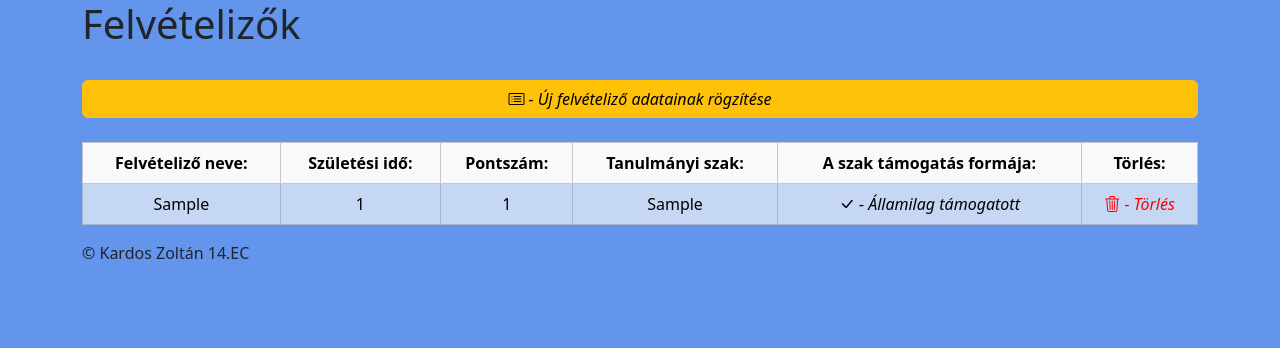
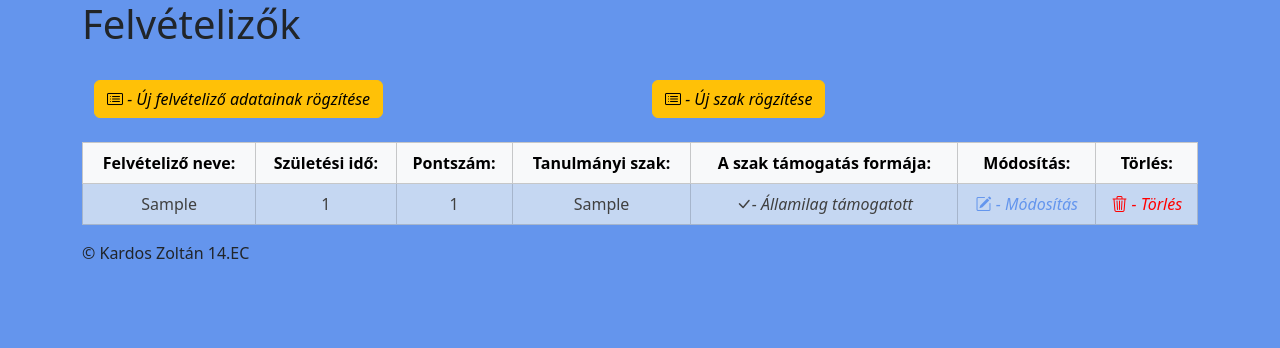
Before and after one commit to zootya/felvetelizok, a Django app: page /felviadmin/ in a window 1280 px wide. Shown: the top 348 px of the page. Run offline with Django 5.2, Linux system fonts and the light colour scheme; tables that the repository leaves empty hold one stand-in row (values such as "Sample post").

Commit message:
Szak létrehozása webfelületen

```diff
--- a/backend/felviadmin/static/styles.css
+++ b/backend/felviadmin/static/styles.css
@@ -12,6 +12,10 @@ th, tr {
     text-align: center;
 }
 
+.myadat {
+    color: #404040;
+}
+
 .ujadatlink {
     color: black;
 }
@@ -19,3 +23,7 @@ th, tr {
 .torles {
     color: red;
 }
+
+.modosit {
+    color: #6395ED;
+}
--- a/backend/felviadmin/templates/index.html
+++ b/backend/felviadmin/templates/index.html
@@ -1,17 +1,17 @@
 <!DOCTYPE html>
 <html lang="hu">
   <head>
-    <meta charset="UTF-8">
-    <meta name="viewport" content="width=device-width, initial-scale=1.0">
+    <meta charset="UTF-8" />
+    <meta name="viewport" content="width=device-width, initial-scale=1.0" />
     <title>Felvételiző - listázás, törlés</title>
 
-    <link href="https://cdn.jsdelivr.net/npm/bootstrap@5.3.3/dist/css/bootstrap.min.css" rel="stylesheet">
-    <!-- ikonok betöltése-->
-    <link rel="stylesheet" href="https://cdn.jsdelivr.net/npm/bootstrap-icons@1.11.3/font/bootstrap-icons.min.css">
+    <link href="https://cdn.jsdelivr.net/npm/bootstrap@5.3.3/dist/css/bootstrap.min.css" rel="stylesheet" />
+    <!-- ikonok betöltése -->
+    <link rel="stylesheet" href="https://cdn.jsdelivr.net/npm/bootstrap-icons@1.11.3/font/bootstrap-icons.min.css" />
 
     {% load static %}
-    <link rel="stylesheet" href="{% static 'styles.css' %}">
-    <link rel="shortcut icon" type="image/png" href="{% static 'img/favicon.png' %}">
+    <link rel="stylesheet" href="{% static 'styles.css' %}" />
+    <link rel="shortcut icon" type="image/png" href="{% static 'img/favicon.png' %}" />
   </head>
   <body>
     <div class="container">
@@ -19,17 +19,18 @@
         <h1>Felvételizők</h1>
       </header>
       <main>
-            <br>
-            <div class="d-grid gap-2">
-                <button class="btn btn-warning" type="button">
-                    <i class="bi bi-card-list">
-                        <a class = "ujadatlink" href="../ujadat/" >
-                            - Új felvételiző adatainak rögzítése
-                        </a>
-                    </i>
-                </button>
+        <br />
+        <div class="container">
+          <div class="row">
+            <div class="col-sm-6">
+              <button class="btn btn-warning" type="button"><i class="bi bi-card-list"><a class="ujadatlink" href="../ujadat/"> - Új felvételiző adatainak rögzítése</a></i></button>
             </div>
-            <br>
+            <div class="col-sm-6">
+              <button class="btn btn-warning" type="button"><i class="bi bi-card-list"><a class="ujadatlink" href="../ujszak/"> - Új szak rögzítése</a></i></button>
+            </div>
+          </div>
+        </div>
+        <br />
         <table class="table table-bordered table-hover table-primary table-striped">
           <thead class="table-light">
             <th>Felvételiző neve:</th>
@@ -37,32 +38,43 @@
             <th>Pontszám:</th>
             <th>Tanulmányi szak:</th>
             <th>A szak támogatás formája:</th>
+            <th>Módosítás:</th>
             <th>Törlés:</th>
           </thead>
           {% for adat in osszesAdat %}
             <tr>
-                        <td>{{adat.nev}}</td>
-                        <td>{{adat.szul_evszam}}</td>
-                        <td>{{adat.pontszam}}</td>
-                        <td>{{adat.szak.szakNev}}</td>
-                        <td>{% if adat.szak.tamogatott == 1 %}
-                            <i class="bi bi-check-lg"> - Államilag támogatott</i>
+              <td>
+                <div class="myadat">{{ adat.nev }}</div>
+              </td>
+              <td>
+                <div class="myadat">{{ adat.szul_evszam }}</div>
+              </td>
+              <td>
+                <div class="myadat">{{ adat.pontszam }}</div>
+              </td>
+              <td>
+                <div class="myadat">{{ adat.szak.szakNev }}</div>
+              </td>
+              <td>
+                <div class="myadat">
+                  {% if adat.szak.tamogatott == 1 %}
+                    <i class="bi bi-check-lg">- Államilag támogatott</i>
                   {% else %}
                     <i class="bi bi-cash-coin"> - Fizetős</i>
                   {% endif %}
+                </div>
               </td>
               <td>
-                            <a class="torles" href="../torles/{{adat.id}}" >
-                                <i class="bi bi-trash3"> - Törlés</i>
-                            </a>
+                <a class="modosit" href="../modositas/{{ adat.id }}"><i class="bi bi-pencil-square"> - Módosítás</i></a>
+              </td>
+              <td>
+                <a class="torles" href="../torles/{{ adat.id }}"><i class="bi bi-trash3"> - Törlés</i></a>
               </td>
             </tr>
           {% endfor %}
         </table>
       </main>
-        <footer>
-            &#169 Kardos Zoltán 14.EC
-        </footer>
+      <footer>&#169 Kardos Zoltán 14.EC</footer>
     </div>
     <script src="https://cdn.jsdelivr.net/npm/bootstrap@5.3.3/dist/js/bootstrap.bundle.min.js"></script>
   </body>
--- a/backend/felviadmin/urls.py
+++ b/backend/felviadmin/urls.py
@@ -7,4 +7,6 @@ urlpatterns = [
     path('ujadat/', views.ujAdatWeblap),
     path('ujadatrogzit/', views.ujAdatRogzit),
     path('torles/<int:itemId>', views.torolAdat),
+    path('ujszak/', views.ujSzakWeblap),
+    path('ujszakrogzit/', views.ujSzakRogzit),
 ]
--- a/backend/felviadmin/views.py
+++ b/backend/felviadmin/views.py
@@ -37,3 +37,20 @@ def ujAdatRogzit(request):
             ujadat.save()
 
         return redirect("../felviadmin/")
+
+def ujSzakWeblap(request):
+    szakok = Szak.objects.all().order_by("szakNev")
+    context = {"szakok": szakok}
+    return render(request, "ujszak.html", context)
+
+def ujSzakRogzit(request):
+    _nev = request.POST.get('ujSzakNev')
+    _tamogatott = request.POST.get('ujSzakkoltseg') == "on"
+
+    if len(_nev) > 0 :
+        ujszak = Szak(
+            szakNev = _nev,
+            tamogatott = _tamogatott,
+        )
+        ujszak.save()
+    return redirect("../felviadmin/")
```
Also changed, not shown: TODO.md (+2 -1 lines), backend/felviadmin/templates/ujszak.html (added, +44 -0 lines). Lines whose indentation alone changed are shown as unchanged.
